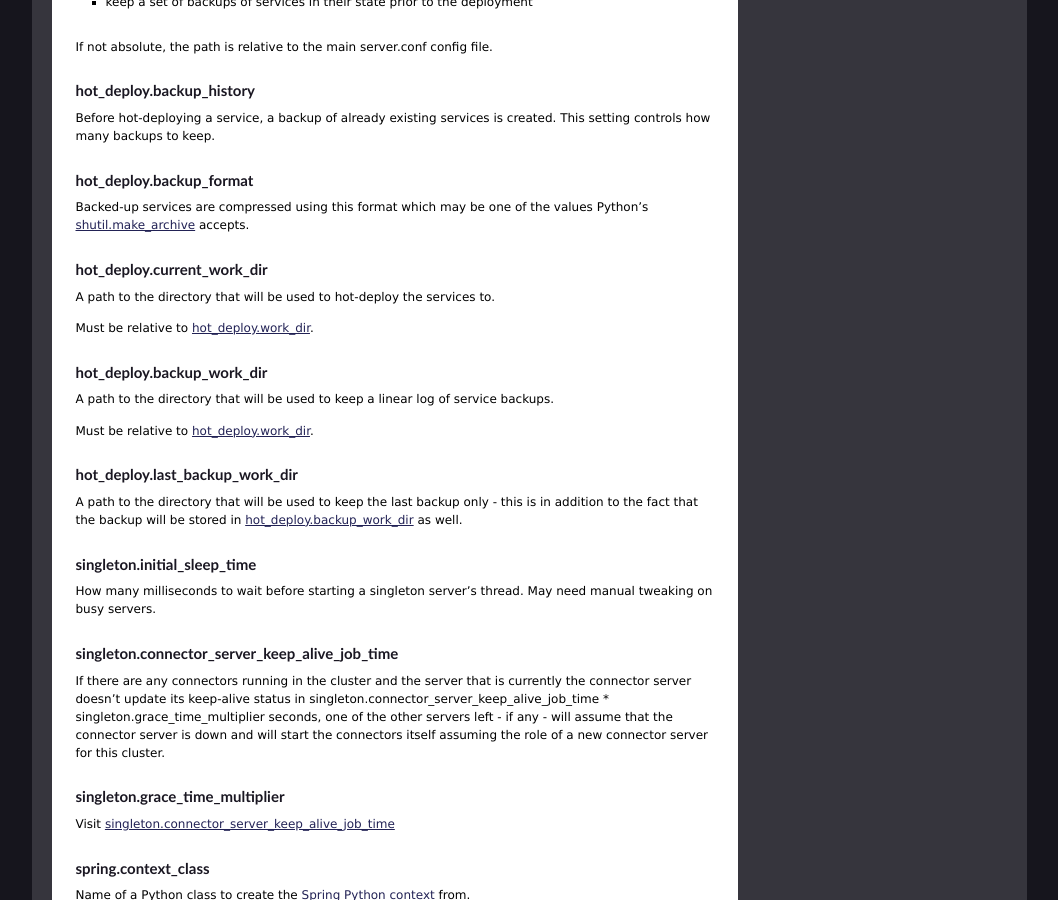
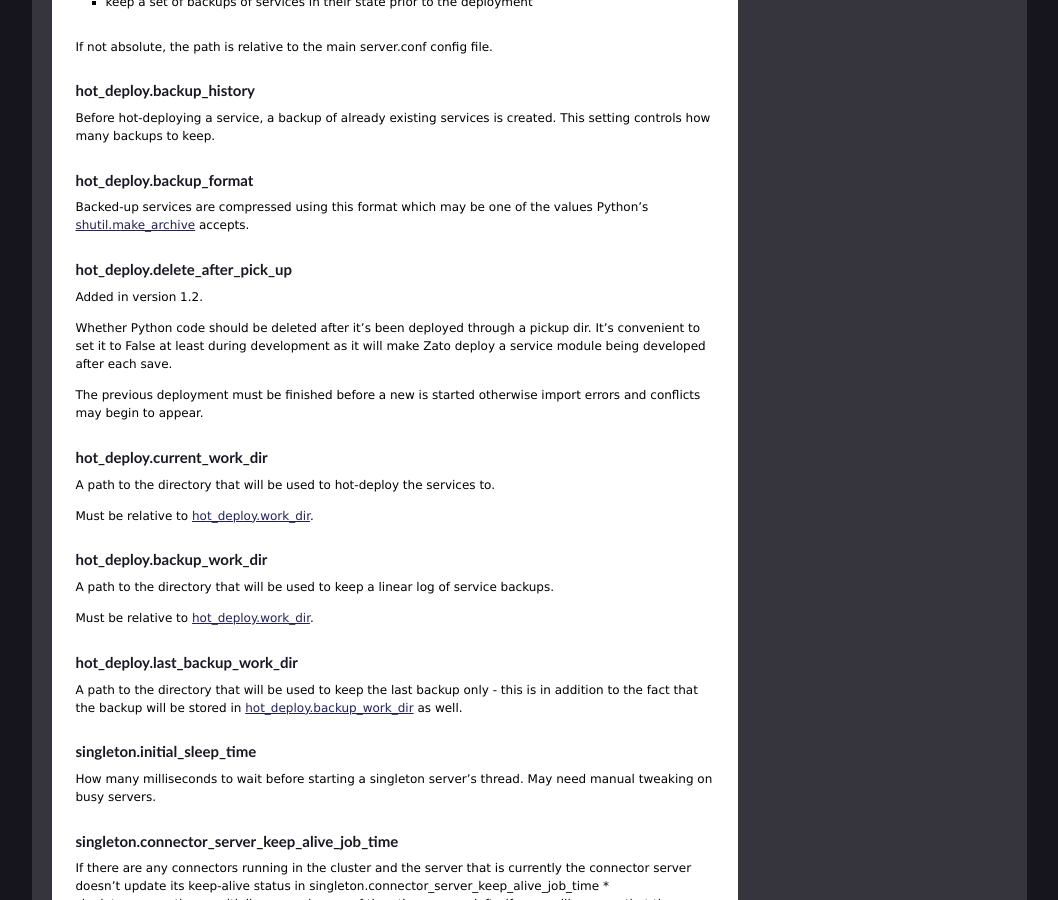
Before and after one commit to rfdiazpr/zato-docs, a Sphinx documentation site: the page built from sphinx/admin/guide/install-config/config-server.txt, in a window 1280 px wide and 900 px high, scrolled down 3927 px. Shown: the whole window, without its empty margins (111-1169 px from the left). Built offline with Sphinx 7.4.7, drawn with Linux system fonts in a browser that asks for light colours; some of the changed text lies outside the part shown.

Commit message:
Documented the hot_deploy.delete_after_pick_up flag (zatosource/zato#52)

```diff
--- a/sphinx/admin/guide/install-config/config-server.txt
+++ b/sphinx/admin/guide/install-config/config-server.txt
@@ -299,6 +299,20 @@
 values Python's `shutil.make_archive <http://docs.python.org/2.7/library/shutil.html#archiving-operations>`_
 accepts.
 
+.. _admin-guide-config-server-hot_deploy.delete_after_pick_up:
+
+hot_deploy.delete_after_pick_up
+@@@@@@@@@@@@@@@@@@@@@@@@@@@@@@@
+
+.. versionadded:: 1.2
+
+Whether Python code should be deleted after it's been deployed through a pickup dir.
+It's convenient to set it to False at least during development as it will make Zato
+deploy a service module being developed after each save.
+
+The previous deployment must be finished before a new is started otherwise import
+errors and conflicts may begin to appear.
+
 hot_deploy.current_work_dir
 @@@@@@@@@@@@@@@@@@@@@@@@@@@
 
--- a/sphinx/project/changelog.txt
+++ b/sphinx/project/changelog.txt
@@ -1,5 +1,9 @@
 1.2 - Currently in development
 ==============================
+
+* Added a :ref:`hot_deploy.delete_after_pick_up <admin-guide-config-server-hot_deploy.delete_after_pick_up>` flag,
+  setting of which to False will prevent Zato from deleting hot-deployed Python code effectively
+  making servers work in a live-reload mode
 
 * Made
   :doc:`HTTP Basic Auth <../web-admin/security/basic-auth>` passwords optional, including the
```
